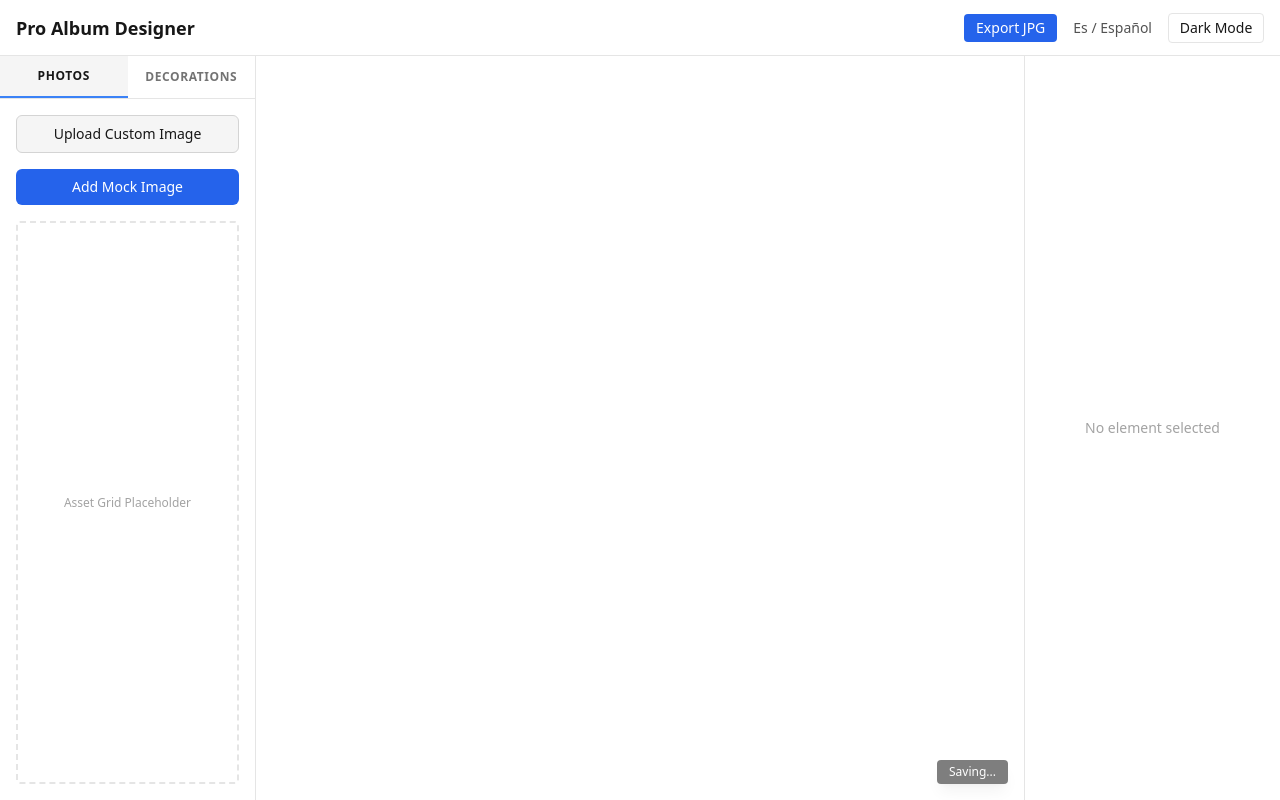
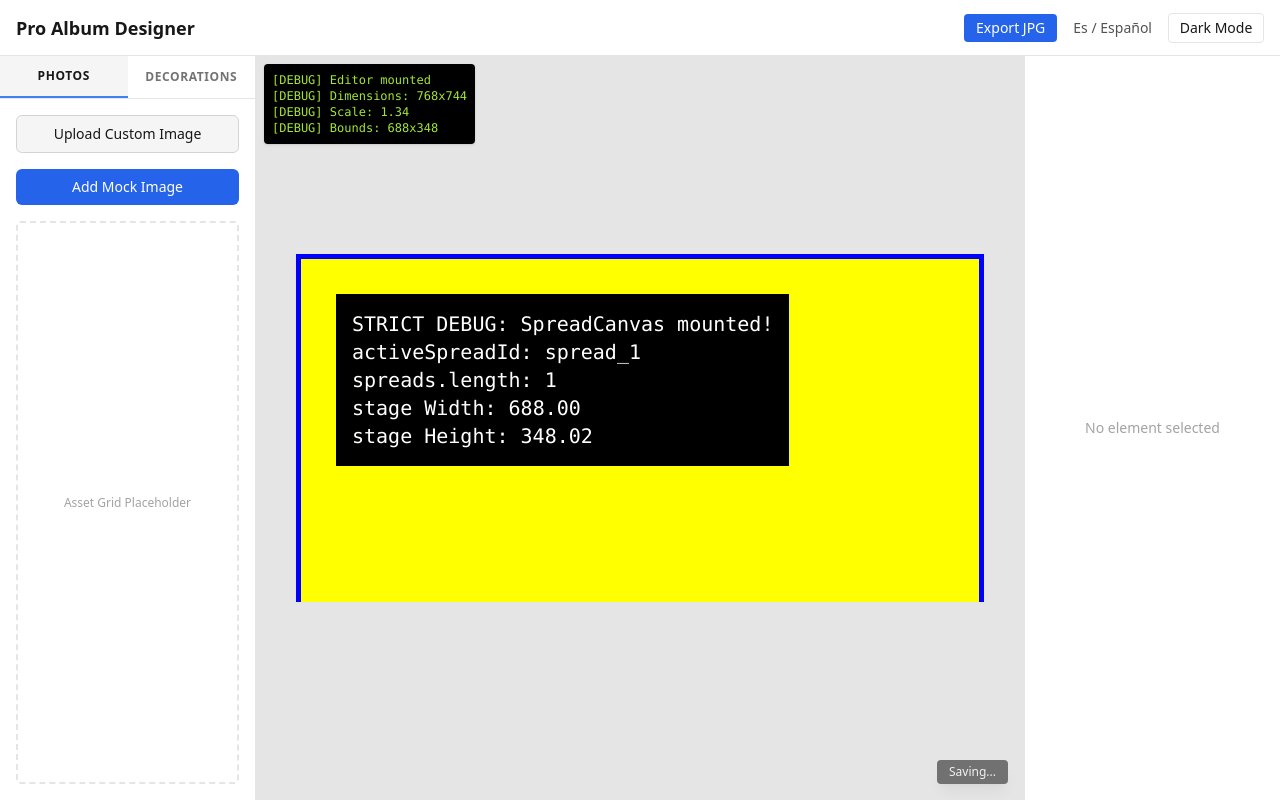
Before and after one commit to promarketingideastx-dev/RVP-Albums, a Next.js app: page /en in a window 1280 px wide. Built offline with nearby package versions, Linux system fonts and the light colour scheme.

Commit message:
fix(css): enforce flex propagation inside layout container bypassing height collapse

```diff
--- a/src/app/[locale]/page.tsx
+++ b/src/app/[locale]/page.tsx
@@ -144,7 +144,7 @@
       <Toolbar />
       <div className="flex-1 flex overflow-hidden">
         <Sidebar />
-        <main className="flex-1 relative">
+        <main className="flex-1 relative flex flex-col h-full w-full">
           {/* Editor Workspace dynamically calculates zoom and stages SpreadCanvas */}
           <EditorWorkspace />
 
```
